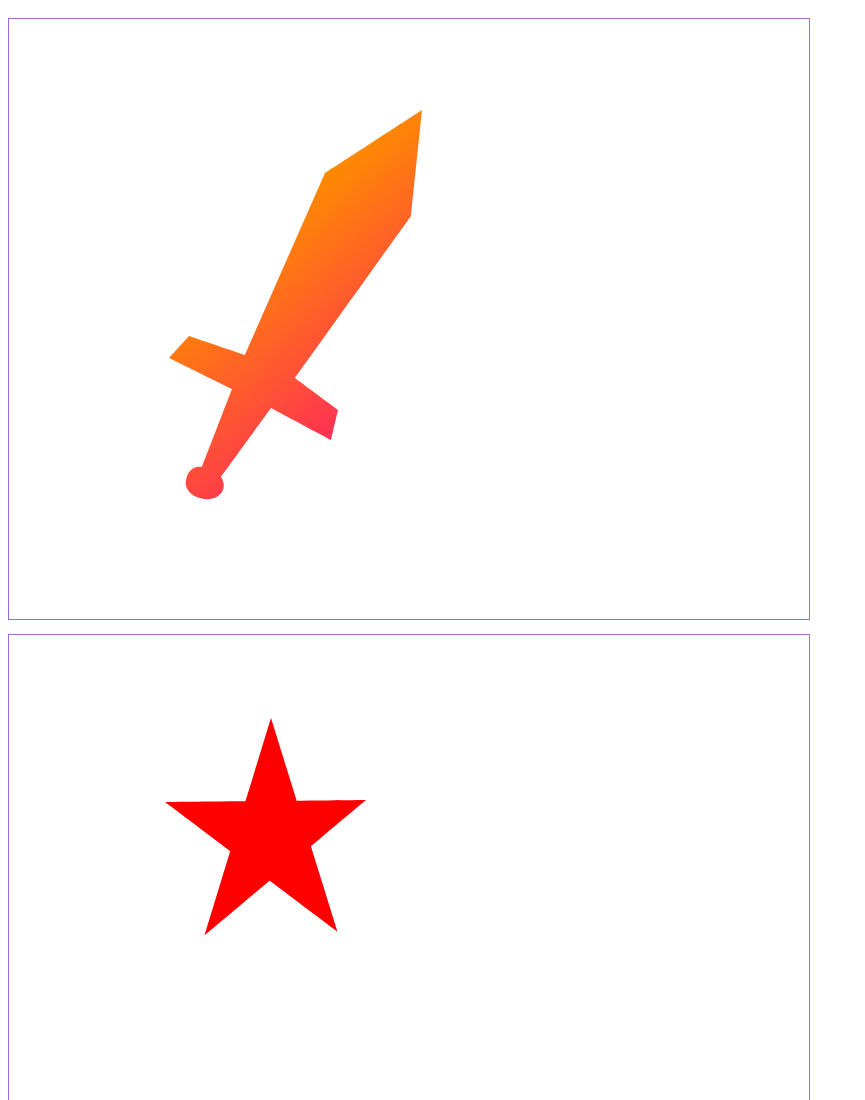
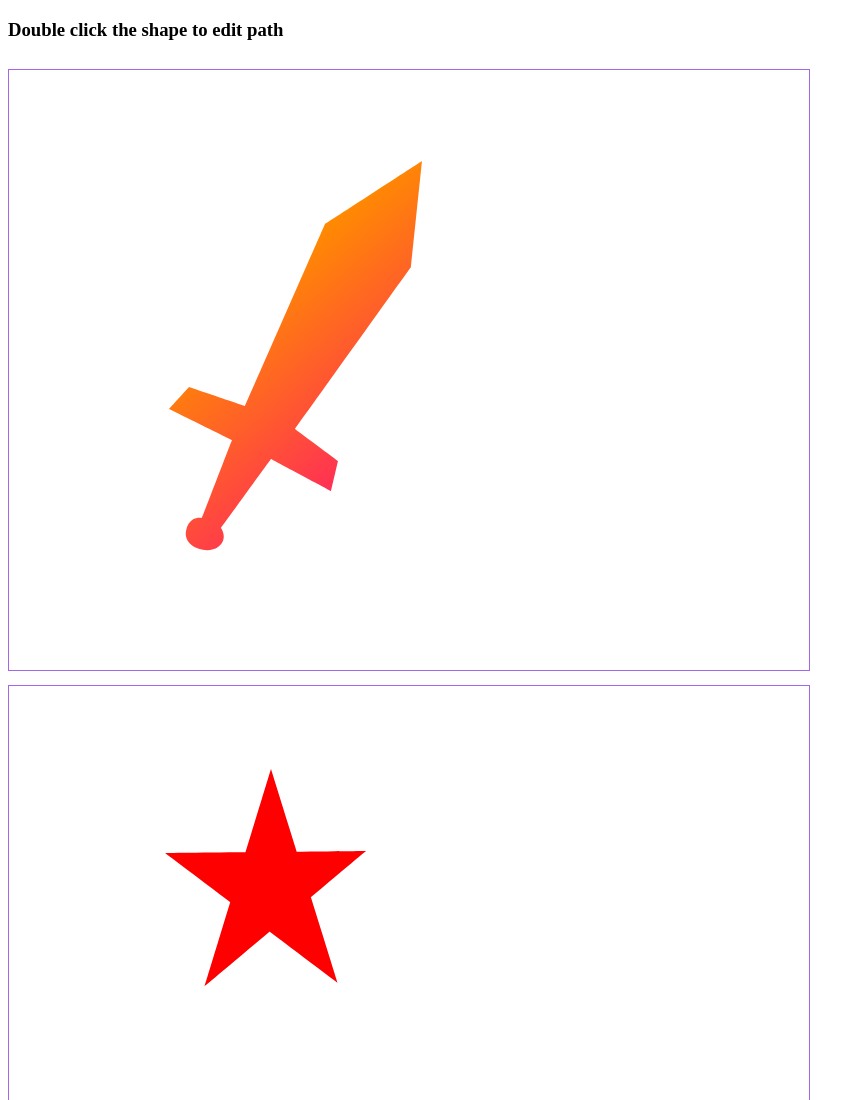
Before and after one commit to dream-num/PenTool, a website with bundled scripts: page index.html in a window 1280 px wide. Shown: the top 1100 px of the page, without its empty margins (0-865 px from the left). Built offline with nearby package versions, Linux system fonts and the light colour scheme.

Commit message:
docs(demo): update demo tip message

```diff
--- a/index.html
+++ b/index.html
@@ -14,6 +14,7 @@
     }
 </style>
 <body>
+    <h3>Double click the shape to edit path </h3>
     <canvas id="canvas1" width="800" height="600"></canvas>
     <canvas id="canvas2" width="800" height="600"></canvas>
     <canvas id="canvas3" width="1600" height="600"></canvas>
```
Also changed, not shown: 1 other file.
